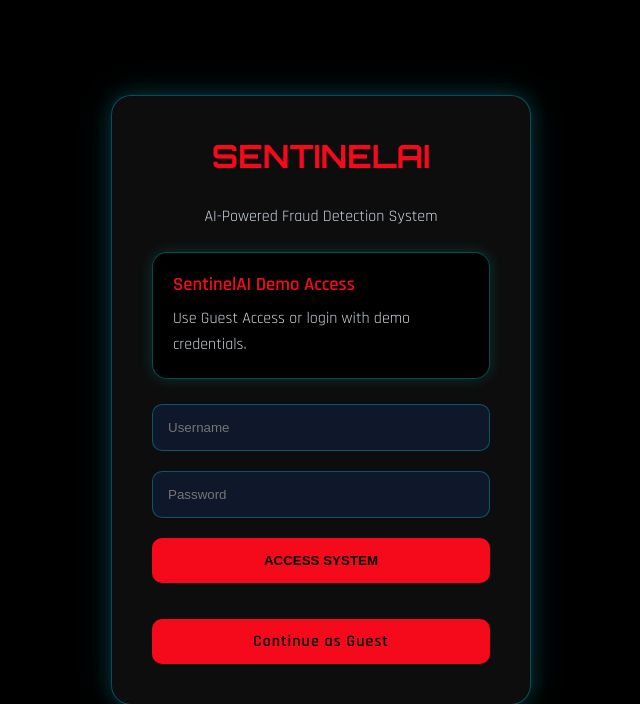
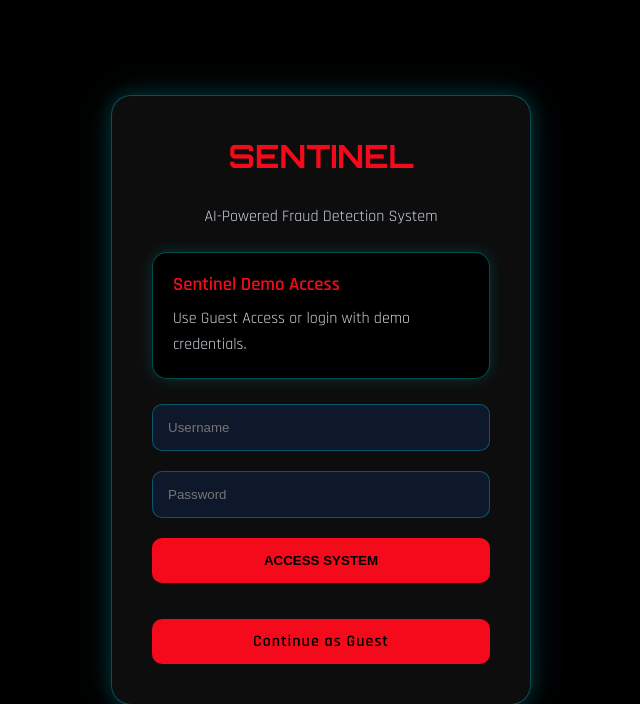
Before and after one commit to SakshamYadav1000/Sentinel, a Flask app: page / in a window 1280 px wide. Shown: the top 704 px of the page, without its empty margins (319-959 px from the left). Run offline with Flask 3, Linux system fonts and the light colour scheme; parts of the project's set-up code (start-up, migrations or seed data) failed here and were passed over.

```diff
--- a/src/templates/login.html
+++ b/src/templates/login.html
@@ -3,7 +3,7 @@
 <head>
     <meta charset="UTF-8">
     <meta name="viewport" content="width=device-width, initial-scale=1.0">
-    <title>SentinelAI Login</title>
+    <title>Sentinel Login</title>
 
     <link rel="stylesheet"
           href="{{ url_for('static', filename='style.css') }}">
@@ -14,7 +14,7 @@
 
     <div class="login-card">
 
-        <h1>SENTINELAI</h1>
+        <h1>SENTINEL</h1>
 
         <p style="text-align:center; margin-bottom:25px; color:#cbd5e1;">
             AI-Powered Fraud Detection System
@@ -27,7 +27,7 @@
         {% endif %}
 
     <div class="demo-card">
-    <h3>SentinelAI Demo Access</h3>
+    <h3>Sentinel Demo Access</h3>
     <p>
         Use Guest Access or login with demo credentials.
     </p>
```
